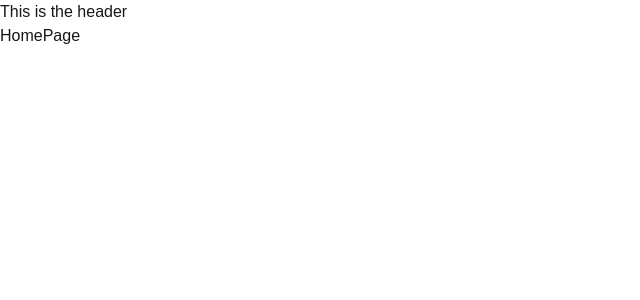
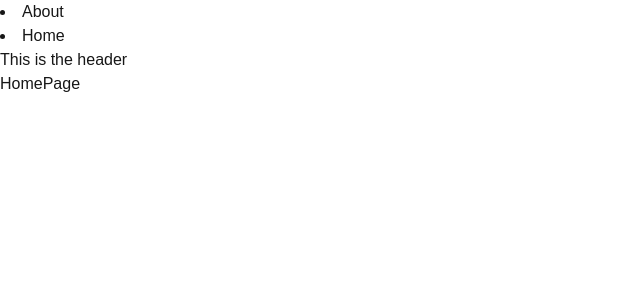
Before and after one commit to Dydex/alx-project-0x02-setup, a Next.js app in the folder alx-project-0x02/: page / in a window 1280 px wide. Shown: the top 300 px of the page, without its empty margins (0-640 px from the left). Built offline with nearby package versions, Linux system fonts and the light colour scheme.

Commit message:
first commit for task 2

```diff
--- a/alx-project-0x02/components/layout/Header.tsx
+++ b/alx-project-0x02/components/layout/Header.tsx
@@ -1,8 +1,18 @@
 import React from 'react';
+import Link from 'next/link';
 
 const Header: React.FC = () => {
   return (
     <header>
+      <nav>
+        <li className='hover:underline'>
+          <Link href='/about'>About</Link>
+        </li>
+
+        <li className='hover:underline'>
+          <Link href='/home'>Home</Link>
+        </li>
+      </nav>
       <h6>This is the header</h6>
     </header>
   );
--- /dev/null
+++ b/alx-project-0x02/pages/about.tsx
@@ -0,0 +1,5 @@
+const AboutPage: React.FC = () => {
+  return <h1>This is the About Page</h1>;
+};
+
+export default AboutPage;
--- /dev/null
+++ b/alx-project-0x02/pages/home.tsx
@@ -0,0 +1,5 @@
+const HomePage: React.FC = () => {
+  return <h1>This is the Home Page</h1>;
+};
+
+export default HomePage;
```
